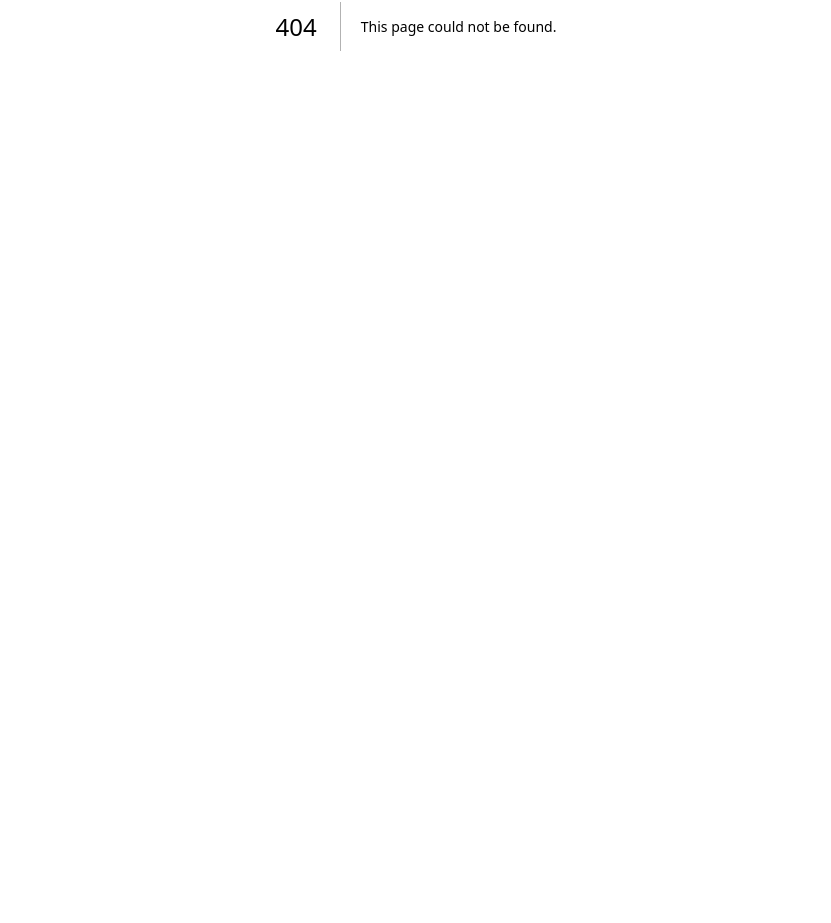
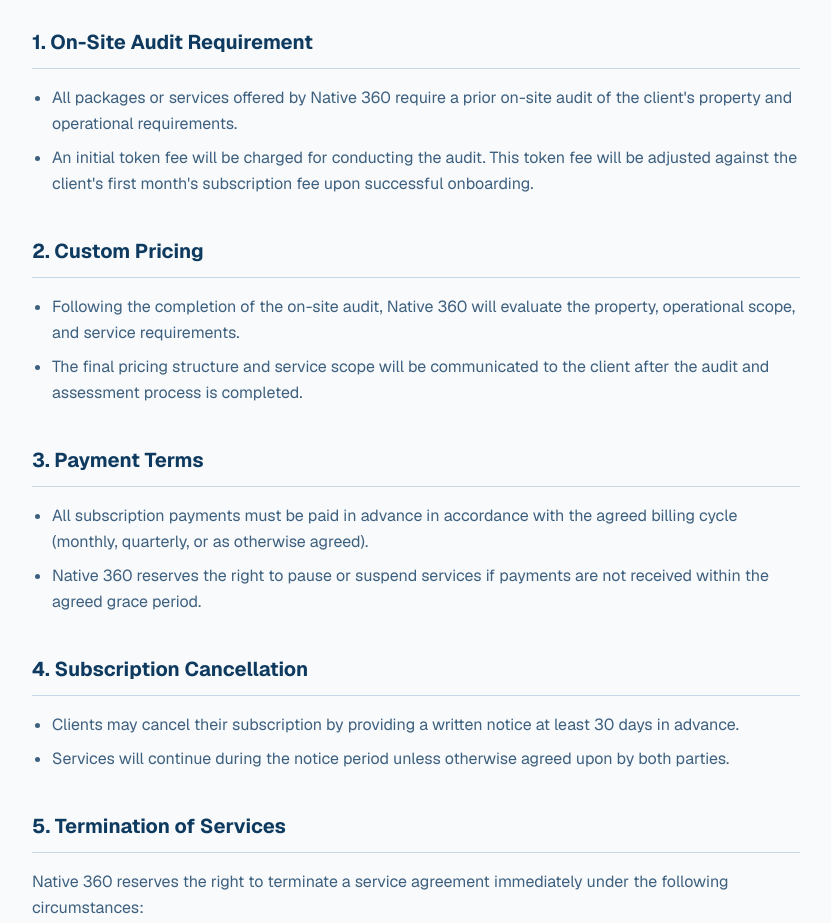
Before and after one commit to EviternDev/native360, a Next.js app: page /terms in a window 1280 px wide. Before the commit this address had no page. Shown: the part 374-1297 px from the top of the page, without its empty margins (224-1055 px from the left). Before the commit the page ends 800 px from the top, so only its background shows below. Built offline with nearby package versions, Linux system fonts and the light colour scheme.

Commit message:
Update footer tagline, add Verita Solutions text, T&C link; add (3 months) to pricing; create Terms page
Co-authored-by: DRIRU <47264999+DRIRU@users.noreply.github.com>

```diff
--- /dev/null
+++ b/app/terms/page.tsx
@@ -0,0 +1,163 @@
+import Navbar from "@/components/navbar";
+import Footer from "@/components/footer";
+
+export default function TermsPage() {
+  return (
+    <main>
+      <Navbar />
+      <div className="pt-16">
+        <section className="py-16 md:py-24 px-4 md:px-8">
+          <div className="max-w-3xl mx-auto">
+            <h1 className="text-4xl md:text-5xl font-bold text-foreground mb-2">
+              Terms &amp; Conditions
+            </h1>
+            <p className="text-lg font-semibold text-foreground/70 mb-10">Native 360</p>
+
+            <p className="text-base text-foreground/80 leading-relaxed mb-10">
+              These Terms &amp; Conditions govern the services provided by Native 360 and apply to all
+              clients who engage with our services. By onboarding or subscribing to our services, the
+              client agrees to the terms outlined below.
+            </p>
+
+            <div className="space-y-10">
+              {/* Section 1 */}
+              <div>
+                <h2 className="text-xl font-bold text-foreground mb-3">
+                  1. On-Site Audit Requirement
+                </h2>
+                <div className="h-px bg-border mb-4" />
+                <ul className="list-disc list-outside pl-5 space-y-2 text-foreground/80 text-base leading-relaxed">
+                  <li>
+                    All packages or services offered by Native 360 require a prior on-site audit of the
+                    client&apos;s property and operational requirements.
+                  </li>
+                  <li>
+                    An initial token fee will be charged for conducting the audit. This token fee will
+                    be adjusted against the client&apos;s first month&apos;s subscription fee upon successful
+                    onboarding.
+                  </li>
+                </ul>
+              </div>
+
+              {/* Section 2 */}
+              <div>
+                <h2 className="text-xl font-bold text-foreground mb-3">
+                  2. Custom Pricing
+                </h2>
+                <div className="h-px bg-border mb-4" />
+                <ul className="list-disc list-outside pl-5 space-y-2 text-foreground/80 text-base leading-relaxed">
+                  <li>
+                    Following the completion of the on-site audit, Native 360 will evaluate the
+                    property, operational scope, and service requirements.
+                  </li>
+                  <li>
+                    The final pricing structure and service scope will be communicated to the client
+                    after the audit and assessment process is completed.
+                  </li>
+                </ul>
+              </div>
+
+              {/* Section 3 */}
+              <div>
+                <h2 className="text-xl font-bold text-foreground mb-3">
+                  3. Payment Terms
+                </h2>
+                <div className="h-px bg-border mb-4" />
+                <ul className="list-disc list-outside pl-5 space-y-2 text-foreground/80 text-base leading-relaxed">
+                  <li>
+                    All subscription payments must be paid in advance in accordance with the agreed
+                    billing cycle (monthly, quarterly, or as otherwise agreed).
+                  </li>
+                  <li>
+                    Native 360 reserves the right to pause or suspend services if payments are not
+                    received within the agreed grace period.
+                  </li>
+                </ul>
+              </div>
+
+              {/* Section 4 */}
+              <div>
+                <h2 className="text-xl font-bold text-foreground mb-3">
+                  4. Subscription Cancellation
+                </h2>
+                <div className="h-px bg-border mb-4" />
+                <ul className="list-disc list-outside pl-5 space-y-2 text-foreground/80 text-base leading-relaxed">
+                  <li>
+                    Clients may cancel their subscription by providing a written notice at least 30
+                    days in advance.
+                  </li>
+                  <li>
+                    Services will continue during the notice period unless otherwise agreed upon by
+                    both parties.
+                  </li>
+                </ul>
+              </div>
+
+              {/* Section 5 */}
+              <div>
+                <h2 className="text-xl font-bold text-foreground mb-3">
+                  5. Termination of Services
+                </h2>
+                <div className="h-px bg-border mb-4" />
+                <p className="text-foreground/80 text-base leading-relaxed mb-3">
+                  Native 360 reserves the right to terminate a service agreement immediately under
+                  the following circumstances:
+                </p>
+                <ul className="list-disc list-outside pl-5 space-y-2 text-foreground/80 text-base leading-relaxed">
+                  <li>Non-payment of dues beyond the permitted grace period</li>
+                  <li>Breach of trust or misconduct</li>
+                  <li>
+                    Requests or expectations that fall outside the mutually agreed scope of work
+                  </li>
+                  <li>
+                    Any unreasonable or unrealistic service demands that cannot be accommodated
+                    within the defined service framework
+                  </li>
+                </ul>
+              </div>
+
+              {/* Section 6 */}
+              <div>
+                <h2 className="text-xl font-bold text-foreground mb-3">
+                  6. Governing Law and Jurisdiction
+                </h2>
+                <div className="h-px bg-border mb-4" />
+                <ul className="list-disc list-outside pl-5 space-y-2 text-foreground/80 text-base leading-relaxed">
+                  <li>
+                    These Terms &amp; Conditions shall be governed by and interpreted in accordance with
+                    the laws of India.
+                  </li>
+                  <li>
+                    Any disputes arising from these terms or from services provided by Native 360
+                    shall be subject to the exclusive jurisdiction of the courts located in Kochi,
+                    Kerala, India.
+                  </li>
+                </ul>
+              </div>
+
+              {/* Section 7 */}
+              <div>
+                <h2 className="text-xl font-bold text-foreground mb-3">
+                  7. Changes to Terms
+                </h2>
+                <div className="h-px bg-border mb-4" />
+                <ul className="list-disc list-outside pl-5 space-y-2 text-foreground/80 text-base leading-relaxed">
+                  <li>
+                    Native 360 reserves the right to modify or update these Terms &amp; Conditions at
+                    any time.
+                  </li>
+                  <li>
+                    Any updates will be published on the official platform or communicated to clients.
+                    Continued use of our services after such updates shall constitute acceptance of the
+                    revised terms.
+                  </li>
+                </ul>
+              </div>
+            </div>
+          </div>
+        </section>
+      </div>
+      <Footer />
+    </main>
+  );
+}
--- a/components/footer.tsx
+++ b/components/footer.tsx
@@ -1,3 +1,4 @@
+import Link from "next/link";
 import { Phone, Mail, Clock } from "lucide-react";
 
 const Footer = () => {
@@ -64,6 +65,7 @@ const Footer = () => {
                                 ["#about", "About"],
                                 ["#services", "Services"],
                                 ["#booking", "Book Now"],
+                                ["/terms", "Terms & Conditions"],
                             ].map(([href, label]) => (
                                 <li key={href}>
                                     <a
@@ -81,11 +83,18 @@ const Footer = () => {
                 {/* Divider */}
                 <div className="h-px bg-gradient-to-r from-amber-500 via-amber-400 to-teal-500 mb-4" />
                 <div className="flex flex-col items-center gap-1 text-center md:flex-row md:text-left md:justify-between">
-                    <p className="text-sm font-bold">Native360</p>
-                    <p className="text-xs opacity-60">
-                        &copy; 2025 Native360 &mdash; Care with integrity.
-                        Service with pride.
-                    </p>
+                    <div>
+                        <p className="text-sm font-bold">Native360</p>
+                        <p className="text-xs opacity-50">Native 360 is a unit of Verita Solutions</p>
+                    </div>
+                    <div className="flex flex-col items-center md:items-end gap-1">
+                        <p className="text-xs opacity-60">
+                            &copy; 2025 Native360 &mdash; Global Needs, Local Expertise.
+                        </p>
+                        <Link href="/terms" className="text-xs opacity-50 hover:opacity-80 transition-opacity underline underline-offset-2">
+                            Terms &amp; Conditions
+                        </Link>
+                    </div>
                 </div>
             </div>
         </footer>
--- a/components/pricing.tsx
+++ b/components/pricing.tsx
@@ -142,7 +142,7 @@ function PricingCard({ pkg }: { pkg: typeof packages[number] }) {
           </div>
           <p className="text-xs mt-1">
             <span className="font-semibold text-foreground/80">per quarter</span>
-            <span className="text-foreground/50"> &middot; customisable on request</span>
+            <span className="text-foreground/50"> (3 months) &middot; customisable on request</span>
           </p>
         </div>
       </CardHeader>
```
Also changed, not shown: 1 other file (tests, documents, lock files or other folders).
